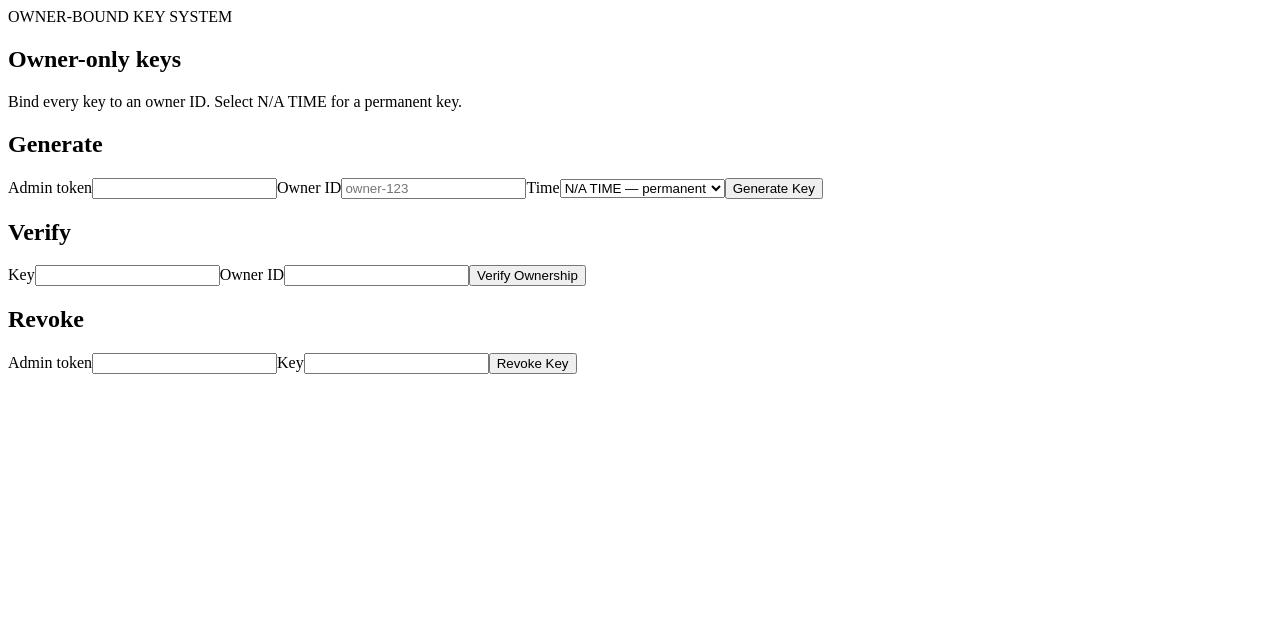
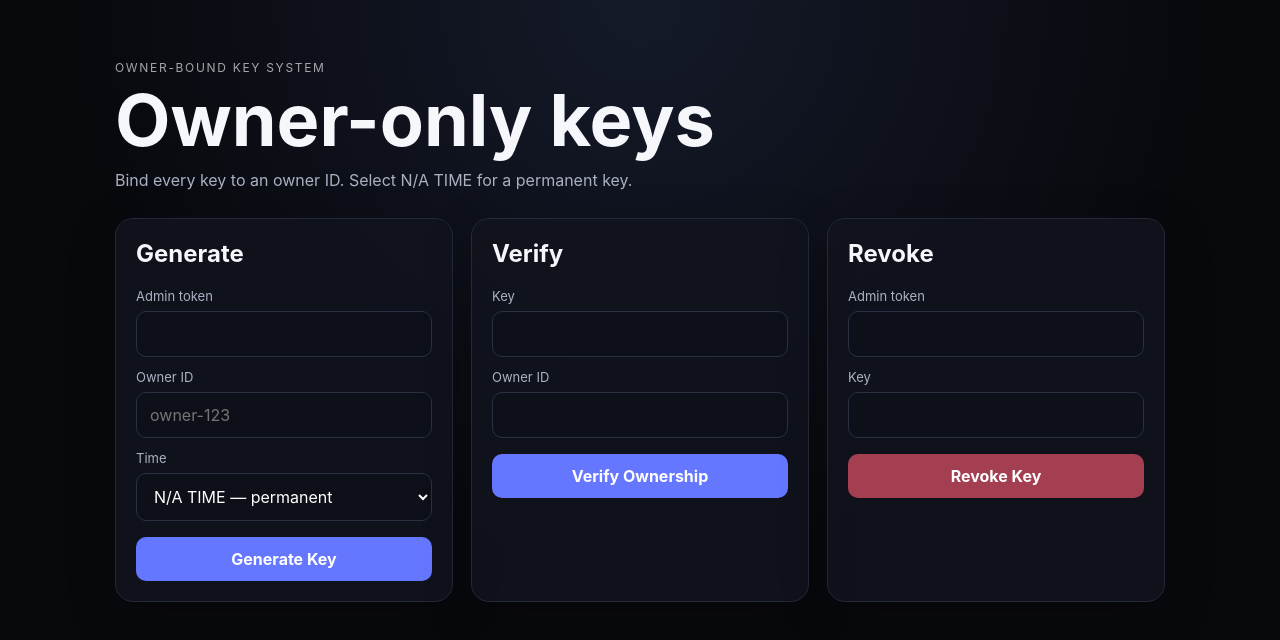
Before and after one commit to huutaitrinhle0/Script-Of-the-gods-, a Next.js app in the folder key-api/: page / in a window 1280 px wide. Shown: the top 640 px of the page. Built offline with nearby package versions, Linux system fonts and the light colour scheme.

Commit message:
Add RootLayout component with metadata for app

```diff
--- /dev/null
+++ b/key-api/app/layout.tsx
@@ -0,0 +1,15 @@
+import type { Metadata } from "next";
+import "./globals.css";
+
+export const metadata: Metadata = {
+  title: "Expiring Key System",
+  description: "Generate and verify keys with hour/day expiration.",
+};
+
+export default function RootLayout({ children }: Readonly<{ children: React.ReactNode }>) {
+  return (
+    <html lang="en">
+      <body>{children}</body>
+    </html>
+  );
+}
```
